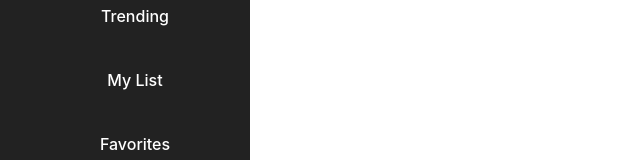
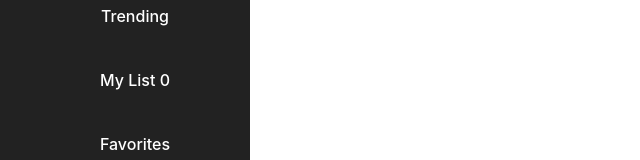
Before and after one commit to MovieListByUs/Cinematrix, a React (Vite) app in the folder front/my-app/: page / in a window 1280 px wide. Shown: the part 165-325 px from the top of the page, without its empty margins (0-640 px from the left). Built offline with nearby package versions, Linux system fonts and the light colour scheme; no server answers.

Commit message:
pushii taw

```diff
--- a/front/my-app/src/App.jsx
+++ b/front/my-app/src/App.jsx
@@ -11,6 +11,7 @@ import MyList from './component/Mylist/MyList';
 function App() {
   const [data, setData] = useState([]);
   const [refre, setRefre] = useState(false);
+  const [addedMovies, setAddedMovies] = useState([]);
 
 
 
@@ -29,11 +30,11 @@ function App() {
     <>
       <Router>
         <Routes>
-          <Route path="/" element={<Home />}></Route>
+          <Route path="/" element={<Home addedMovies={addedMovies}/>}></Route>
           <Route path="/cats" element={<Categories />}></Route>
           <Route path="/one" element={<OneMovie />}></Route>
-          <Route path="/movie" element={<MovieDetails />}></Route>
-          <Route path="/list" element={<MyList />}></Route>
+          <Route path="/movie" element={<MovieDetails setAddedMovies={setAddedMovies}/>}></Route>
+          <Route path="/list" element={<MyList addedMovies={addedMovies}/>}></Route>
         </Routes>
       </Router>
 
--- a/front/my-app/src/component/MovieDetaills/MovieDetails.jsx
+++ b/front/my-app/src/component/MovieDetaills/MovieDetails.jsx
@@ -3,9 +3,7 @@ import React, { useState } from 'react';
 import { IoBagAddSharp } from 'react-icons/io5';
 import { useLocation, useNavigate } from 'react-router-dom';
 
-function MovieDetails() {
-  const [addedMovie, setAddedMovie] = useState([]);
-
+function MovieDetails({ setAddedMovies }) {
   const navigate = useNavigate();
   const location = useLocation();
   const { elem } = location.state;
@@ -16,13 +14,11 @@ function MovieDetails() {
         movieId: id,
         userId: 1,
       })
-      .then(() => {
-        console.log(`Movie with ID ${id} just added to MyList `);
-        const moviesAdded = [...addedMovie, elem]
-        setAddedMovie(moviesAdded);
-        navigate('/list', {
-          state: { elem: elem, addedMovie: moviesAdded },
-        });
+      .then((response) => {
+        console.log(`Movie with ID ${id} just added to MyList `, response);
+        setAddedMovies(elem)
+
+      // console.log((prevMovie) => [...prevMovie, elem])
       })
       .catch((error) => {
         console.error(error);
--- a/front/my-app/src/component/Mylist/MyList.jsx
+++ b/front/my-app/src/component/Mylist/MyList.jsx
@@ -1,10 +1,8 @@
 import { useLocation } from 'react-router-dom';
 
-function MyList() {
-  const location = useLocation();
-  const { addedMovie } = location.state || { addedMovie: [] };
-
-  const movieList = Array.isArray(addedMovie) ? addedMovie : [];
+function MyList({addedMovies}) {
+console.log(addedMovies);
+  const movieList = addedMovies || [];
 
   return (
     <div>
--- a/front/my-app/src/component/home/Home.jsx
+++ b/front/my-app/src/component/home/Home.jsx
@@ -1,7 +1,7 @@
 import React from 'react';
 import { useNavigate } from 'react-router-dom';
 
-function Home() {
+function Home({addedMovies}) {
   const navigate = useNavigate();
 
   return (
@@ -32,10 +32,9 @@ function Home() {
             </a>
           </li>
           <li className="nav-item">
-            <a>
+            <a onClick={()=>{navigate('/list')}}>
               <i className="fa fa-circle-play nav-icon" />
-              <span className="nav-text"
-              onClick={()=>{navigate('/list')}}>My List</span>
+              <span className="nav-text">My List {addedMovies.length}</span>
             </a>
           </li>
           <li className="nav-item">
```
